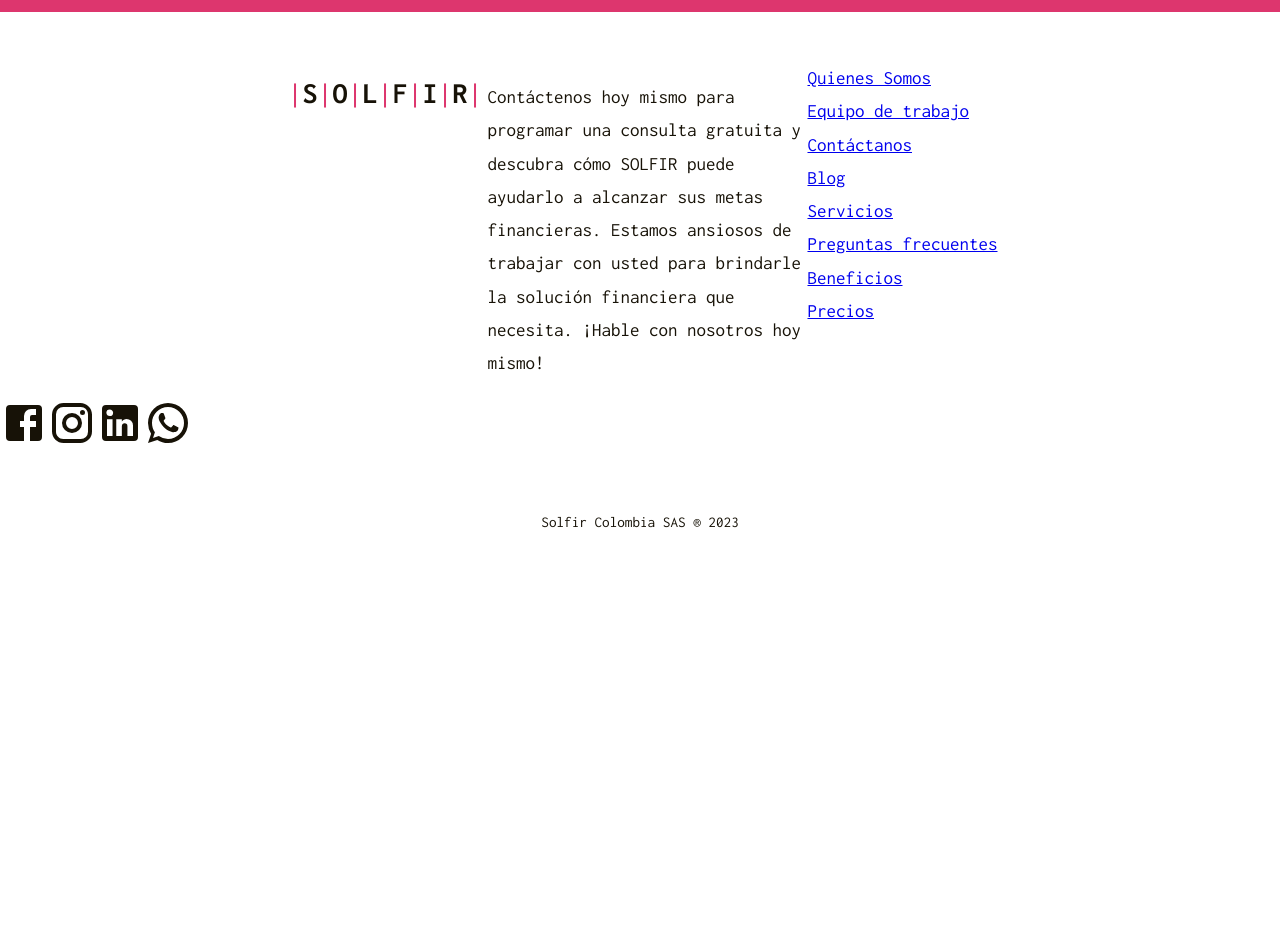
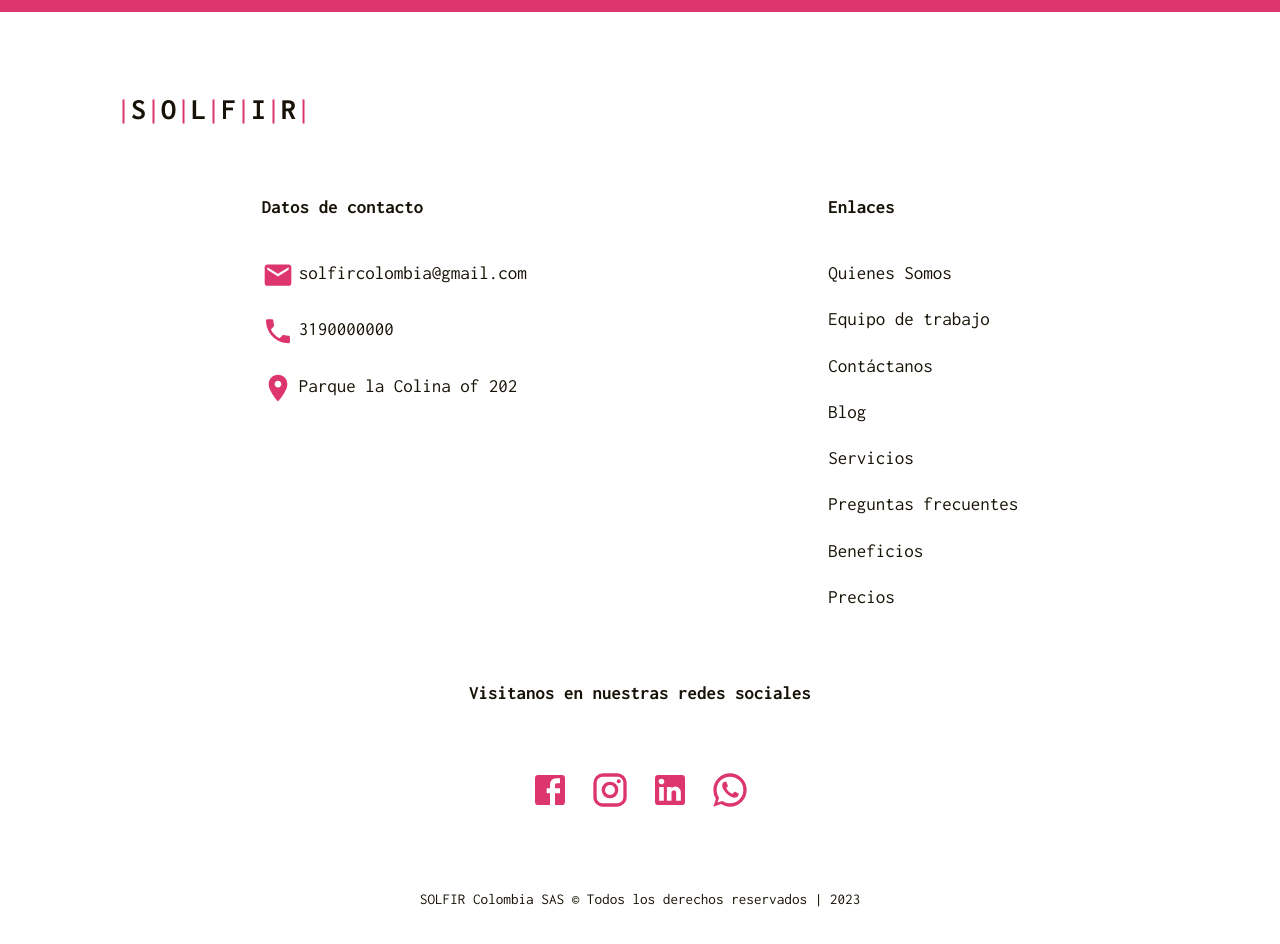
Before and after one commit to solfircolombia/solfir-landing, a Gatsby site: page /landing/LandingPage in a window 1280 px wide. Shown: the part 1740-2684 px from the top of the page. Before the commit the page ends 2325 px from the top, so only its background shows below. Built offline with nearby package versions, Linux system fonts and the light colour scheme; Gatsby itself is replaced by a stand-in of ours.

Commit message:
footer responsive

```diff
--- a/src/components/Icon/Icon.tsx
+++ b/src/components/Icon/Icon.tsx
@@ -15,14 +15,15 @@ export const Icon: React.FC<IconProps> = ({ name, fill, variant, size, className
     const BASE_CLASS = "icon";
 
     let defStyles: React.CSSProperties = {
-        minWidth: "100%",
-        minHeight: "100%"
+        width: "100%",
+        height: "100%"
     };
 
     if (size) {
         defStyles = {
-            minWidth: `${size}px`,
-            minHeight: `${size}px`
+            ...defStyles,
+            width: `${size}px`,
+            height: `${size}px`
         }
     }
 
--- a/src/components/Icon/IconPaths.ts
+++ b/src/components/Icon/IconPaths.ts
@@ -12,7 +12,10 @@ const IconPath: Record<IconName, string> = {
     "close": "M19 6.41 17.59 5 12 10.59 6.41 5 5 6.41 10.59 12 5 17.59 6.41 19 12 13.41 17.59 19 19 17.59 13.41 12z",
     "settings": "M19.14 12.94c.04-.3.06-.61.06-.94 0-.32-.02-.64-.07-.94l2.03-1.58c.18-.14.23-.41.12-.61l-1.92-3.32c-.12-.22-.37-.29-.59-.22l-2.39.96c-.5-.38-1.03-.7-1.62-.94l-.36-2.54c-.04-.24-.24-.41-.48-.41h-3.84c-.24 0-.43.17-.47.41l-.36 2.54c-.59.24-1.13.57-1.62.94l-2.39-.96c-.22-.08-.47 0-.59.22L2.74 8.87c-.12.21-.08.47.12.61l2.03 1.58c-.05.3-.09.63-.09.94s.02.64.07.94l-2.03 1.58c-.18.14-.23.41-.12.61l1.92 3.32c.12.22.37.29.59.22l2.39-.96c.5.38 1.03.7 1.62.94l.36 2.54c.05.24.24.41.48.41h3.84c.24 0 .44-.17.47-.41l.36-2.54c.59-.24 1.13-.56 1.62-.94l2.39.96c.22.08.47 0 .59-.22l1.92-3.32c.12-.22.07-.47-.12-.61l-2.01-1.58zM12 15.6c-1.98 0-3.6-1.62-3.6-3.6s1.62-3.6 3.6-3.6 3.6 1.62 3.6 3.6-1.62 3.6-3.6 3.6z",
     "text-increase": "M.99 19h2.42l1.27-3.58h5.65L11.59 19h2.42L8.75 5h-2.5L.99 19zm4.42-5.61L7.44 7.6h.12l2.03 5.79H5.41zM20 11h3v2h-3v3h-2v-3h-3v-2h3V8h2v3z",
-    "text-decrease": "M.99 19h2.42l1.27-3.58h5.65L11.59 19h2.42L8.75 5h-2.5L.99 19zm4.42-5.61L7.44 7.6h.12l2.03 5.79H5.41zM23 11v2h-8v-2h8z"
+    "text-decrease": "M.99 19h2.42l1.27-3.58h5.65L11.59 19h2.42L8.75 5h-2.5L.99 19zm4.42-5.61L7.44 7.6h.12l2.03 5.79H5.41zM23 11v2h-8v-2h8z",
+    "mail": "M20 4H4c-1.1 0-1.99.9-1.99 2L2 18c0 1.1.9 2 2 2h16c1.1 0 2-.9 2-2V6c0-1.1-.9-2-2-2zm0 4-8 5-8-5V6l8 5 8-5v2z",
+    "phone": "M6.62 10.79c1.44 2.83 3.76 5.14 6.59 6.59l2.2-2.2c.27-.27.67-.36 1.02-.24 1.12.37 2.33.57 3.57.57.55 0 1 .45 1 1V20c0 .55-.45 1-1 1-9.39 0-17-7.61-17-17 0-.55.45-1 1-1h3.5c.55 0 1 .45 1 1 0 1.25.2 2.45.57 3.57.11.35.03.74-.25 1.02l-2.2 2.2z",
+    "place": "M12 2C8.13 2 5 5.13 5 9c0 5.25 7 13 7 13s7-7.75 7-13c0-3.87-3.13-7-7-7zm0 9.5c-1.38 0-2.5-1.12-2.5-2.5s1.12-2.5 2.5-2.5 2.5 1.12 2.5 2.5-1.12 2.5-2.5 2.5z"
 }
 
 export { IconPath }
--- a/src/components/Icon/icon.scss
+++ b/src/components/Icon/icon.scss
@@ -1,8 +1,6 @@
 @import "/src/styles/component";
 
 .icon {
-    min-width: 32px;
-    min-height: 32px;
 
     &--variant {
         &-primary {
--- a/src/components/footer/Footer.tsx
+++ b/src/components/footer/Footer.tsx
@@ -4,7 +4,7 @@ import { Link } from "gatsby";
 import { Logo, Icon } from "@components";
 import { IconName } from "@types";
 import "./footer.scss";
-import { SITE_LINKS } from "../../constants/links.constants";
+import { SITE_LINKS, CONTACT_DATA } from "@constants";
 
 
 export const Footer: React.FC = () => {
@@ -18,32 +18,55 @@ export const Footer: React.FC = () => {
 
     return (
         <footer className="footer">
+            <div className="wrapper">
+                <span className="footer-logo">
+                    <Logo />
+                </span>
                 <div className="columns">
-                <div className="column">
-                    <Logo />
+                    <div className="column contact-info">
+                        <span className="column-title">Datos de contacto</span>
+                        <br />
+                        <span className="contact-info-item">
+                            <Icon name="mail" className="contact-info-item-icon" variant="primary"></Icon>
+                            <a className="footer-link" href={`mailto:${CONTACT_DATA.CONTACT_MAIL}`}>{CONTACT_DATA.CONTACT_MAIL}</a>
+                        </span>
+                        <span className="contact-info-item">
+                            <Icon name="phone" className="contact-info-item-icon" variant="primary"></Icon>
+                            <a className="footer-link" href={`tel:${CONTACT_DATA.CONTACT_PHONE}`}>{CONTACT_DATA.CONTACT_PHONE}</a>
+                        </span>
+                        <span className="contact-info-item">
+                            <Icon name="place" className="contact-info-item-icon" variant="primary"></Icon>
+                            <a className="footer-link" href="https://goo.gl/maps/UZ9S8g1y32B8voN9A">{CONTACT_DATA.CONTACT_ADDRESS}</a>
+                        </span>
                     </div>
-                <div className="column">
-                    <p>Contáctenos hoy mismo para programar una consulta gratuita y descubra cómo SOLFIR puede ayudarlo a alcanzar sus metas financieras. Estamos ansiosos de trabajar con usted para brindarle la solución financiera que necesita. ¡Hable con nosotros hoy mismo!</p>
-                </div>
-                <div className="column">
+                    <div className="column links">
+                    <span className="column-title">Enlaces</span>
+                    <br />
                         {
                             SITE_LINKS.map(({ link, label }, idx) => {
-                            return (<Link key={idx} className="menu-links-item" activeClassName="menu-links-item-active" to={link}>{label}</Link>)
+                                return (<Link key={idx} className="links-item footer-link" activeClassName="footer-link-active" to={link}>{label}</Link>)
                             })
                         }
                     </div>
                 </div>
                 <div className="social">
+                <span className="social-title">Visitanos en nuestras redes sociales</span>
+                <div className="social-icons">
                     {socialData.map(({ name, link }, idx) => {
                         return (
-                        <a key={idx} className="icon" href={link}>
-                            <Icon key={idx} name={name} size={48} variant="dark"></Icon>
+                            <a key={idx} className="social-icons-icon tooltip" href={link}>
+                                <span className="tooltiptext">{name.toLocaleUpperCase()}</span>
+                                <Icon key={idx} name={name} variant="primary"></Icon>
                             </a>
                         );
                     })}
 
                 </div>
-            <small className="trademark">Solfir Colombia SAS ® 2023</small>
+                </div>
+
+                <span className="trademark">{` SOLFIR Colombia SAS © Todos los derechos reservados | ${new Date().getFullYear()}`}  </span>
+            </div>
+
         </footer>
     )
 }
--- a/src/components/footer/footer.scss
+++ b/src/components/footer/footer.scss
@@ -7,36 +7,133 @@
     flex-direction: column;
     min-height: $footer-height;
     width: 100%;
+    align-items: center;
+    padding-top: 50px;
 
-    padding-top: 50px;
+    &-logo {
+        display: flex;
+        width: 100%;
+        align-items: center;
+    }
+
+    &-link {
+
+        text-decoration: none;
+        color: $color-dark;
+        border-bottom: 3px solid $color-light;
+
+        &:hover {
+            border-bottom: 3px solid $color-primary;
+        }
+
+        &-active {
+            color: $color-primary;
+            border-bottom: 3px solid $color-primary;
+            font-weight: bold;
+        }
+    }
+
+    .wrapper {
+        @extend %cw;
+        display: flex;
+        flex-direction: column;
+    }
 
     .columns {
         display: flex;
-        justify-content: center;
+        justify-content: space-around;
+        width: 100%;
+        margin-top: 30px;
 
         .column {
             display: flex;
             flex-direction: column;
-            max-width: 25%;
+            padding: 20px;
+
+            &-title {
+                font-weight: bold;
+            }
+
+            .contact-info {
+                display: flex;
+                flex-direction: column;
+                align-items: center;
+                width: 100%;
+
+                &-item {
+                    display: flex;
+                    align-items: center;
+                    margin-bottom: 20px;
+
+                    &-icon {
+                        max-width: 32px;
+                        margin-right: 5px;
+                    }
+                }
+
+            }
+
         }
 
     }
 
     .social {
+
         display: flex;
-        .icon {
+        flex-direction: column;
+        align-items: center;
+
+        &-title {
+            font-weight: bold;
+            margin: 30px 0;
+        }
+
+        &-icons {
+            display: flex;
+            margin: 30px 0;
+            &-icon {
+                height: 40px;
+                width: 40px;
+                margin: 0 10px;
                 &:hover {
                     transform: translate(0px, -5px);
+                    cursor: pointer;
+
                     * {
                         cursor: pointer;
                     }
                 }
             }
+
+        }
+    }
+
+    .links {
+        &-item {
+            margin-bottom: 10px;
+        }
     }
 
     .trademark {
-        padding: 50px 0;
+        @extend %typography-small;
+        margin: 50px 0;
         align-self: center;
+        text-align: center;
+    }
+
+
+    @include for-sm {
+        &-logo {
+            flex-direction: column;
+            align-items: center;
+        }
+        .columns {
+            flex-direction: column;
+            align-items: center;
+            .column {
+                align-items: center;
+            }
+        }
     }
 
 
--- /dev/null
+++ b/src/constants/contact.constants.ts
@@ -0,0 +1,9 @@
+const CONTACT_MAIL = "solfircolombia@gmail.com";
+const CONTACT_PHONE = "3190000000";
+const CONTACT_ADDRESS = "Parque la Colina of 202";
+
+export {
+    CONTACT_MAIL,
+    CONTACT_PHONE,
+    CONTACT_ADDRESS
+}
--- a/src/constants/index.ts
+++ b/src/constants/index.ts
@@ -1,7 +1,9 @@
 import { SITE_LINKS } from "./links.constants";
 import * as BREAKPOINTS from "./breakpoints.constants";
+import * as CONTACT_DATA from "./contact.constants";
 
 export {
     SITE_LINKS,
-    BREAKPOINTS
+    BREAKPOINTS,
+    CONTACT_DATA
 }
--- a/src/styles/_placeholders.scss
+++ b/src/styles/_placeholders.scss
@@ -26,3 +26,47 @@
     }
 
 }
+
+%font-general {
+    font-family: 'Inconsolata', monospace;
+    font-weight: 400;
+    line-height: 1.3;
+    margin-inline: 0 0;
+    margin-block: 0 0;
+}
+
+%typography-p {
+    @extend %font-general;
+    margin-bottom: 1rem;
+}
+
+%typography-h1 {
+    @extend %font-general;
+    margin-top: 0;
+    font-size: 3.052rem;
+}
+
+%typography-h2 {
+    @extend %font-general;
+    font-size: 2.441rem;
+}
+
+%typography-h3 {
+    @extend %font-general;
+    font-size: 1.953rem;
+}
+
+%typography-h4 {
+    @extend %font-general;
+    font-size: 1.563rem;
+}
+
+%typography-h5 {
+    @extend %font-general;
+    font-size: 1.25rem;
+}
+
+%typography-small {
+    @extend %font-general;
+    font-size: 0.8rem;
+}
```
Also changed, not shown: src/types/icon.types.ts (+7 -4 lines). Lines whose indentation alone changed are shown as unchanged.
